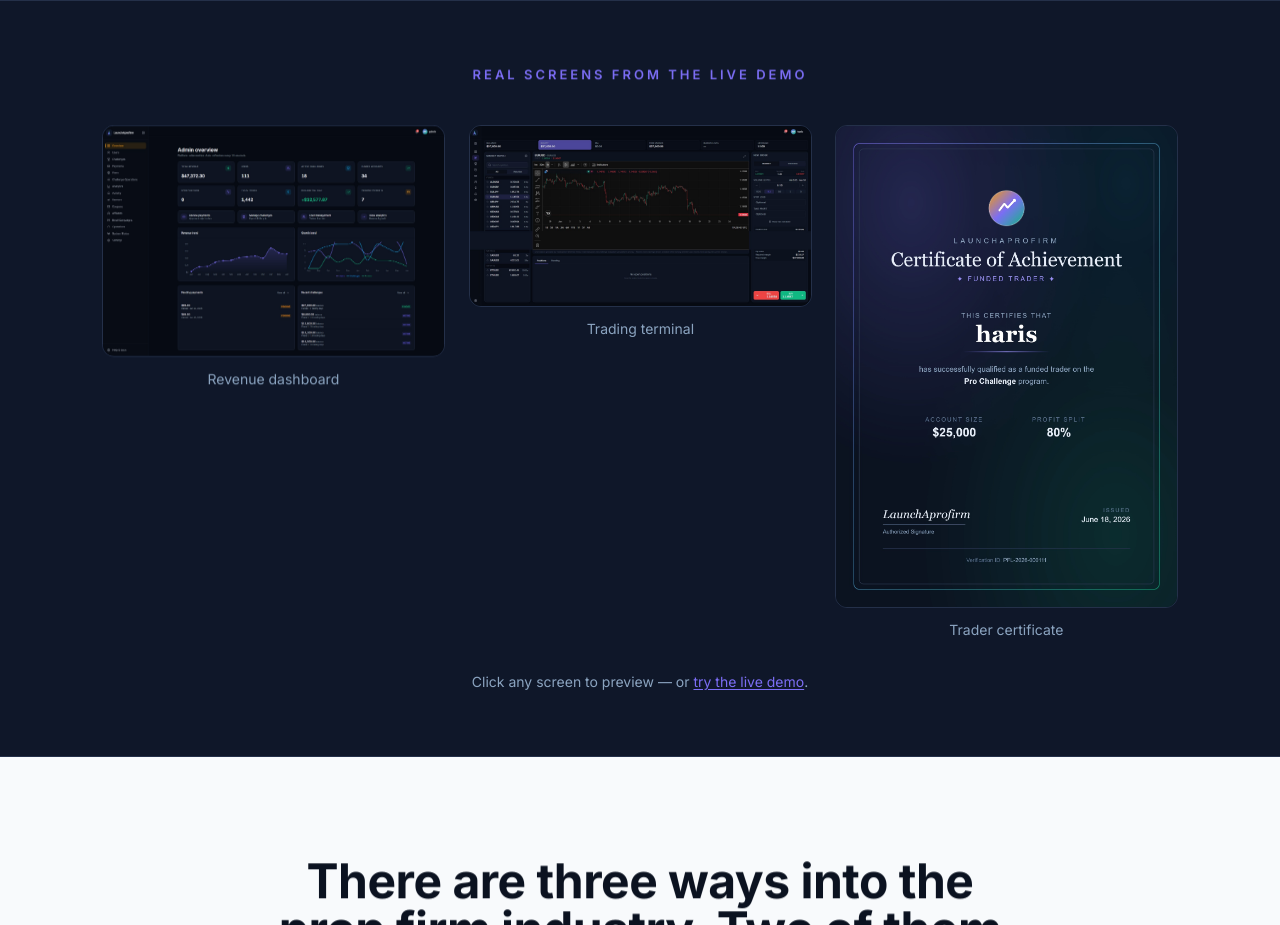
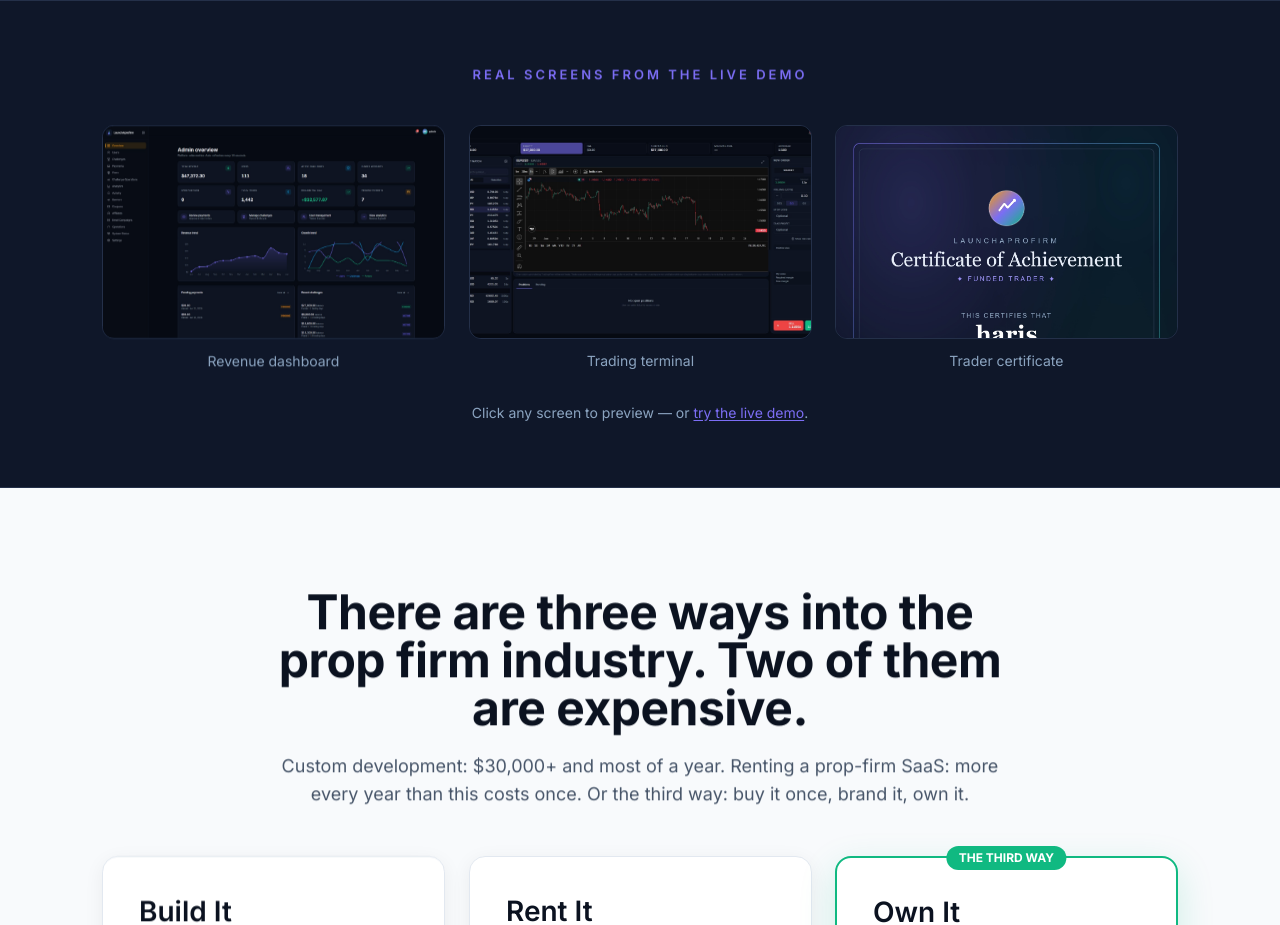
Before and after one commit to patnerj/LaunchPropFirm, a Next.js app: page / in a window 1280 px wide. Shown: the part 800-1725 px from the top of the page. Built offline with nearby package versions, Linux system fonts and the light colour scheme.

Commit message:
ProofStrip: equal height cards with object-cover

```diff
--- a/components/ProofStrip.tsx
+++ b/components/ProofStrip.tsx
@@ -42,13 +42,12 @@
                 onClick={() => setLightbox({ src: screen.src, alt: screen.alt })}
                 className="group block w-full cursor-zoom-in text-left"
               >
-                <div className="overflow-hidden rounded-xl border border-border-subtle transition-all duration-300 group-hover:scale-[1.03] group-hover:border-primary">
+                <div className="relative aspect-[16/10] overflow-hidden rounded-xl border border-border-subtle transition-all duration-300 group-hover:scale-[1.03] group-hover:border-primary">
                   <Image
                     src={screen.src}
                     alt={screen.alt}
-                    width={760}
-                    height={480}
-                    className="h-auto w-full"
+                    fill
+                    className="object-cover object-top"
                   />
                 </div>
                 <p className="mt-3 text-center text-sm text-muted">
```
